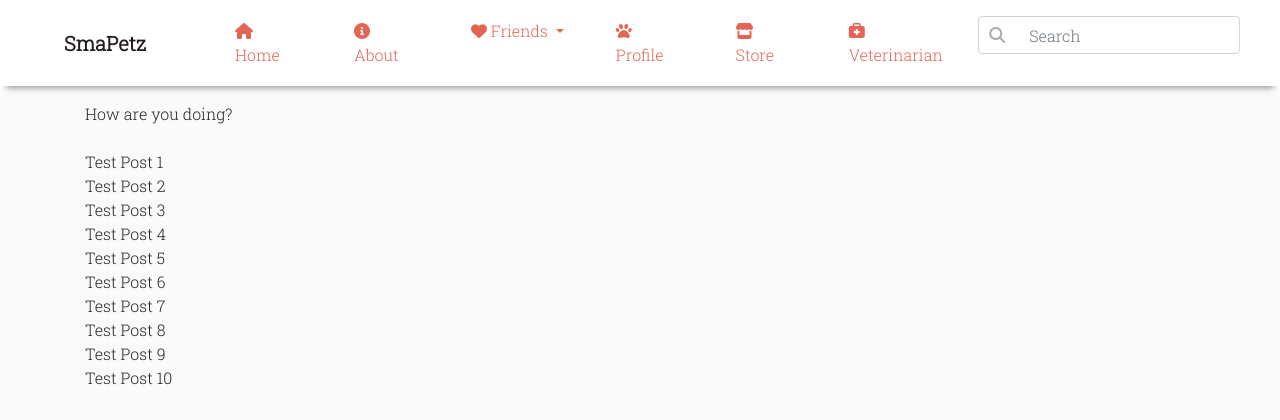
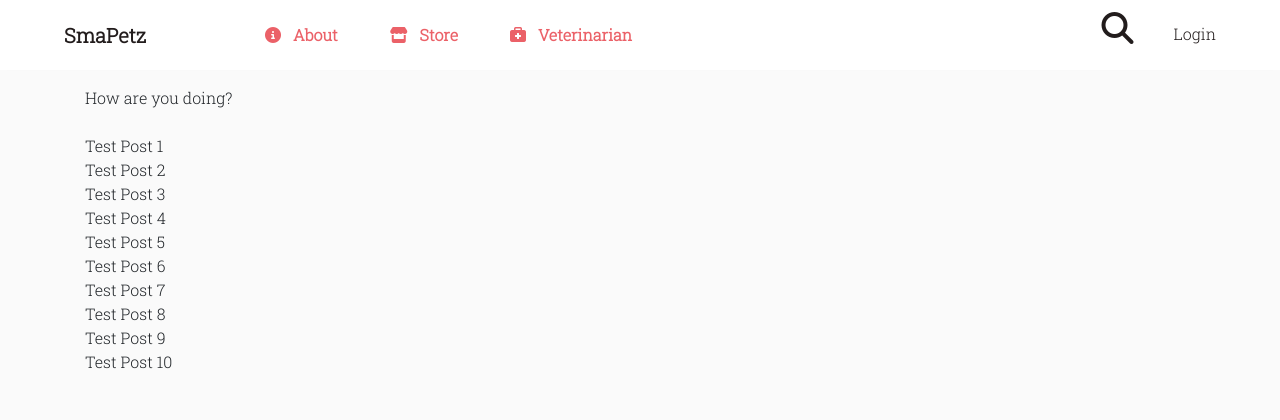
Before and after one commit to NimnaJ98/SmaPetz_Net, a Django app: page / in a window 1280 px wide. Shown: the top 420 px of the page. Run offline with Django 4.2, Linux system fonts and the light colour scheme; data comes from the database, SQL or seed files in the repository; both versions use the stored data as it was after the commit; some libraries are stand-ins or nearby versions.

Commit message:
added login and profile links to the navbar

```diff
--- a/SmaPetz/posts/static/posts/post.css
+++ b/SmaPetz/posts/static/posts/post.css
@@ -3,13 +3,14 @@ body{
 }
 .navbar {
     background-color: #ffffff !important;
-    -webkit-box-shadow: 0 8px 6px -6px #999;
-    -moz-box-shadow: 0 8px 6px -6px #999;
-    box-shadow: 0 8px 6px -6px #999;
+    -webkit-box-shadow: 0 6px 6px -6px #999;
+    -moz-box-shadow: 0 6px 6px -6px #999;
+    box-shadow: 0 3px 3px -6px #999;
 }
 .nav-link{
     margin: 3px;
-    color:#e56554 !important;
+    color:#eb6168 !important;
+
 }
 .nav-item :hover{
     color:#f8bf7a !important;
@@ -17,25 +18,18 @@ body{
 li.nav-item{
     margin-left: 30px;
 }
-
-form.btn-outline{
-    color: #e56554 !important;
+a.nav-link{
+    font-weight: bold;
 }
-.has-search .form-control {
+.has-search {
     padding-left: 50px;
     align-items: center;
 }
 
-.has-search .form-control-feedback {
-    position: absolute;
-    z-index: 2;
-    display: block;
-    width: 2.375rem;
-    height: 2.375rem;
-    line-height: 2.375rem;
-    text-align: center;
-    color: #aaa;
+.nav-form{
+    color: #221c1c !important;
 }
+
 .navbar-brand{
     color: #221c1c !important;
 }
--- a/SmaPetz/templates/navbar.html
+++ b/SmaPetz/templates/navbar.html
@@ -9,40 +9,55 @@
     <div class="collapse navbar-collapse" id="navbarSupportedContent">
       <ul class="navbar-nav mr-auto">
         <li class="nav-item active">
+          {% if request.user.is_authenticated %}
             <a class="nav-link" href="#"> <i class="fa-solid fa-house mr-2"></i> Home </a>
+          {% endif %}
         </li>
         <li class="nav-item">
           <a class="nav-link" href="#"><i class="fas fa-info-circle mr-2"></i> About</a>
         </li>
+        {% if request.user.is_authenticated %}
         <li class="nav-item dropdown">
           <a class="nav-link dropdown-toggle" href="#" id="navbarDropdown" role="button" data-toggle="dropdown" aria-expanded="false">
-            <i class="fas fa-heart"></i>
+            <i class="fas fa-heart mr-2"></i>
             Friends
           </a>
           <div class="dropdown-menu" aria-labelledby="navbarDropdown">
-            <a class="dropdown-item" href="#">Action</a>
-            <a class="dropdown-item" href="#">Another action</a>
+            <a class="dropdown-item" href="#">Sent Request</a>
+            <a class="dropdown-item" href="#">Received Requests</a>
             <div class="dropdown-divider"></div>
-            <a class="dropdown-item" href="#">Something else here</a>
+            <a class="dropdown-item" href="#">All Profiles</a>
           </div>
         </li>
-
-
         <li class="nav-item">
-            <a class="nav-link" href="#"> <i class="fa-solid fa-paw mr-2"></i> Profile</a>
+            <a class="nav-link" href="#"> <i class="fa-solid fa-paw mr-2"></i>{{request.user.name}}</a>
         </li>
+        {% endif %}
         <li class="nav-item">
             <a class="nav-link" href="#"> <i class="fa-solid fa-store mr-2"></i> Store</a>
         </li>
         <li class="nav-item">
           <a class="nav-link" href="#"> <i class="fa-solid fa-briefcase-medical mr-2"></i> Veterinarian</a>
         </li>
+
       </ul>
+      <div class="form-group has-search pl-2 mr-5 pt-1">
+        <a class="nav-form" href="#" style="color: #221c1c !important;">
+          <i class="icon fa fa-search mr-4 fa-2x"></i>
+        </a>
 
-      <div class="form-group has-search pl-2 mr-4">
-        <span class="fa fa-search form-control-feedback"></span>
-        <input type="text" class="form-control" placeholder="Search">
-    </div>
+        {% if request.user.is_authenticated %}
+        <a class="nav-form" href="#" style="color: #221c1c !important;">
+          <i class="icon fa fa-power-off mr-2 fa-2x"></i>
+        </a>
+
+        {% else %}
+        <a class="nav-form" href="#" style="color: #221c1c !important;">
+          <i class="icon fa fa-catpower-off mr-2 fa-2x"></i> Login
+        </a>
+        {% endif %}
+      </div>
+
 
     </div>
 </nav>
```
Also changed, not shown: SmaPetz/db.sqlite3.
